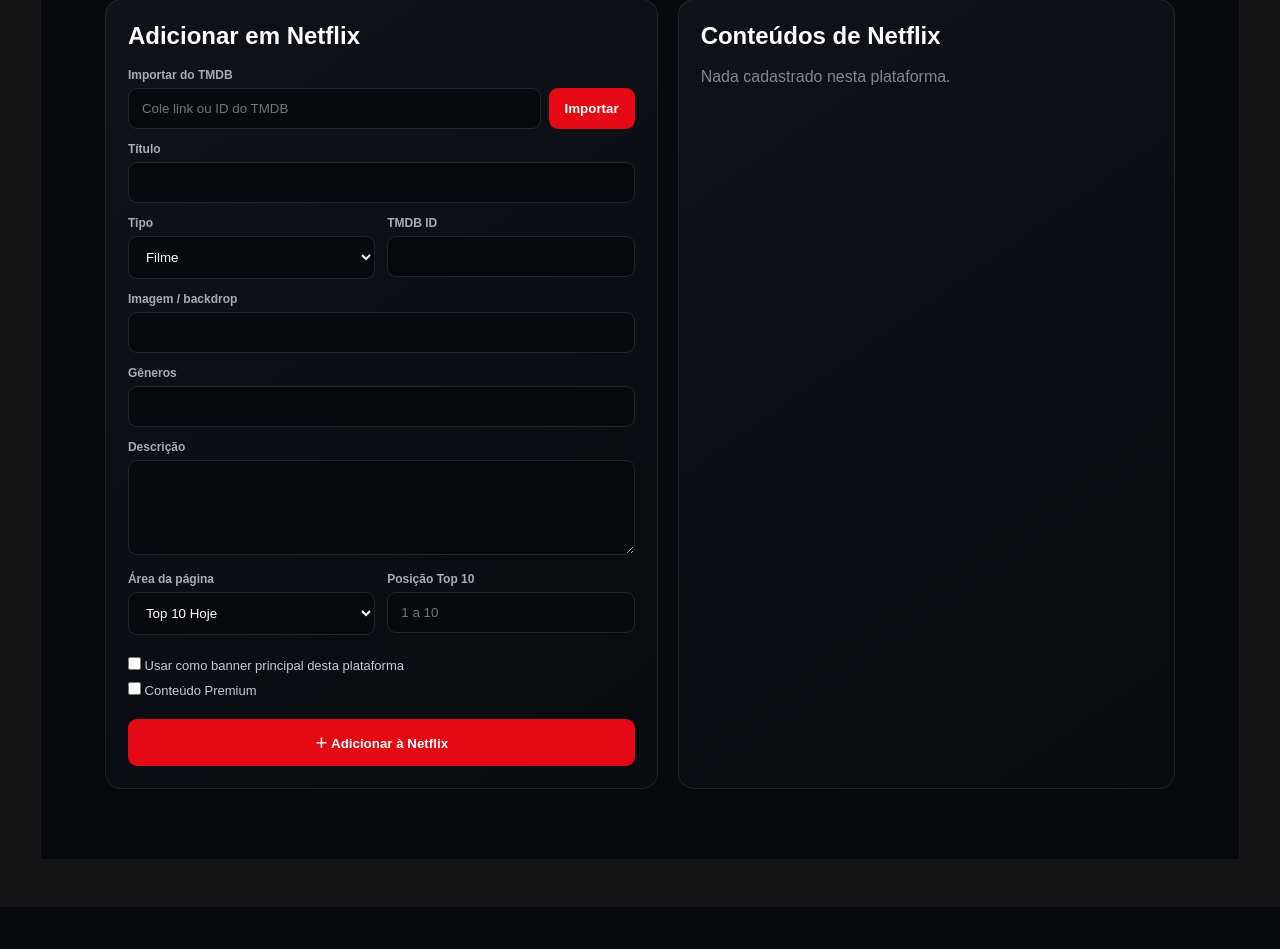
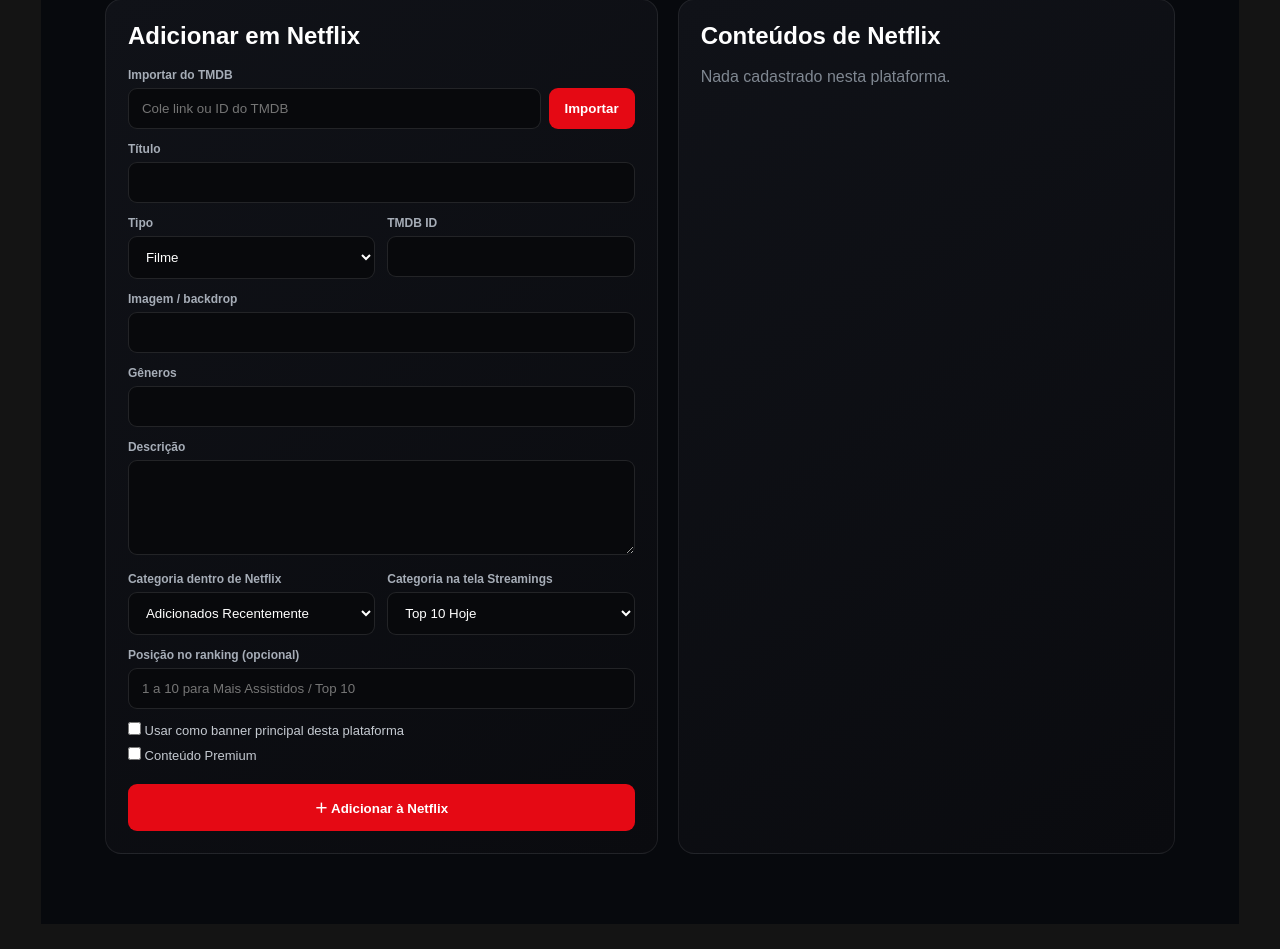
Before and after one commit to neguebaop/linkflix, a Flask app: page /admin/streamings in a window 1280 px wide. Shown: the part 367-1316 px from the top of the page. Before the commit the page ends 1274 px from the top, so only its background shows below. Run offline with Flask 3, Linux system fonts and the light colour scheme; a user stored in the database is signed in; data comes from the database, SQL or seed files in the repository; data that the repository does not hold is empty.

Commit message:
Add files via upload

```diff
--- a/app.py
+++ b/app.py
@@ -323,6 +323,7 @@ def _ensure_content_streaming_columns():
     columns = {
         "streaming_provider": "VARCHAR(40)",
         "streaming_section": "VARCHAR(80)",
+        "streaming_hub_section": "VARCHAR(80)",
         "streaming_rank": "INTEGER",
         "streaming_featured": "BOOLEAN DEFAULT FALSE",
     }
@@ -444,6 +445,7 @@ class Content(db.Model):
     # V28: organização exclusiva da área Streamings
     streaming_provider = db.Column(db.String(40), nullable=True, index=True)
     streaming_section = db.Column(db.String(80), nullable=True)
+    streaming_hub_section = db.Column(db.String(80), nullable=True)
     streaming_rank = db.Column(db.Integer, nullable=True)
     streaming_featured = db.Column(db.Boolean, default=False)
 
@@ -1371,7 +1373,14 @@ STREAMING_PROVIDERS = {
     "harrypotter": {"name": "Harry Potter", "mark": "HARRY POTTER", "theme": "#d8c59a", "logo": "/static/images/streaming_logos/harrypotter.png"},
 }
 
-STREAMING_SECTIONS = ["Top 10 Hoje", "Lançamentos", "Novidades", "10 Mais Assistidos"]
+STREAMING_HUB_SECTIONS = ["Top 10 Hoje", "Lançamentos", "Novidades", "10 Mais Assistidos"]
+STREAMING_PROVIDER_SECTIONS = [
+    "Adicionados Recentemente",
+    "Mais Assistidos Hoje",
+    "Lançamentos",
+    "Filmes Populares",
+    "Explore o Catálogo",
+]
 
 
 def _streaming_items(provider=None):
@@ -1381,9 +1390,8 @@ def _streaming_items(provider=None):
     return q.order_by(Content.id.desc()).all()
 
 
-def _streaming_groups(items):
-    # No hub Streamings ficam estas quatro prateleiras da referência.
-    # Mantemos Top 10 Hoje separado de 10 Mais Assistidos.
+def _streaming_hub_groups(items):
+    """Prateleiras exclusivas da tela principal Streamings."""
     aliases = {
         "Mais Assistidos Hoje": "10 Mais Assistidos",
         "10 Mais Assistidos Hoje": "10 Mais Assistidos",
@@ -1391,22 +1399,47 @@ def _streaming_groups(items):
         "Adicionado Recentemente": "Novidades",
         "Recentes": "Novidades",
     }
-    groups = {name: [] for name in STREAMING_SECTIONS}
+    groups = {name: [] for name in STREAMING_HUB_SECTIONS}
     for item in items:
-        raw = (item.streaming_section or "Novidades").strip() or "Novidades"
+        raw = (getattr(item, "streaming_hub_section", None) or item.streaming_section or "Novidades").strip() or "Novidades"
         section = aliases.get(raw, raw)
         if section not in groups:
-            # Qualquer categoria antiga/personalizada continua aparecendo,
-            # mas entra em Novidades para manter o hub limpo.
             section = "Novidades"
         groups[section].append(item)
-
     for name in groups:
         if name in ("Top 10 Hoje", "10 Mais Assistidos"):
             groups[name].sort(key=lambda x: (x.streaming_rank or 999, -x.id))
         else:
             groups[name].sort(key=lambda x: x.id, reverse=True)
-    return [(name, groups[name]) for name in STREAMING_SECTIONS if groups[name]]
+    return [(name, groups[name]) for name in STREAMING_HUB_SECTIONS if groups[name]]
+
+
+def _streaming_provider_groups(items):
+    """Prateleiras usadas dentro de Netflix/Disney+/Max/etc."""
+    aliases = {
+        "Novidades": "Adicionados Recentemente",
+        "Recentes": "Adicionados Recentemente",
+        "Adicionado Recentemente": "Adicionados Recentemente",
+        "10 Mais Assistidos": "Mais Assistidos Hoje",
+        "10 Mais Assistidos Hoje": "Mais Assistidos Hoje",
+        "Top 10 Hoje": "Mais Assistidos Hoje",
+        "Populares": "Filmes Populares",
+        "Catálogo": "Explore o Catálogo",
+        "Catalogo": "Explore o Catálogo",
+    }
+    groups = {name: [] for name in STREAMING_PROVIDER_SECTIONS}
+    for item in items:
+        raw = (item.streaming_section or "Adicionados Recentemente").strip() or "Adicionados Recentemente"
+        section = aliases.get(raw, raw)
+        if section not in groups:
+            section = "Explore o Catálogo"
+        groups[section].append(item)
+    for name in groups:
+        if name == "Mais Assistidos Hoje":
+            groups[name].sort(key=lambda x: (x.streaming_rank or 999, -x.id))
+        else:
+            groups[name].sort(key=lambda x: x.id, reverse=True)
+    return [(name, groups[name]) for name in STREAMING_PROVIDER_SECTIONS if groups[name]]
 
 
 @app.route("/streamings")
@@ -1418,7 +1451,7 @@ def streamings_page():
     return render_template(
         "streamings.html",
         providers=STREAMING_PROVIDERS,
-        sections=_streaming_groups(items),
+        sections=_streaming_hub_groups(items),
         featured=featured,
         active_profile=get_active_profile(),
     )
@@ -1438,7 +1471,7 @@ def streaming_provider_page(provider):
         provider_key=provider,
         provider=cfg,
         providers=STREAMING_PROVIDERS,
-        sections=_streaming_groups(items),
+        sections=_streaming_provider_groups(items),
         featured=featured,
     )
 
@@ -1453,6 +1486,7 @@ def admin_streamings():
             item = Content.query.get_or_404(request.form.get("content_id", type=int))
             item.streaming_provider = None
             item.streaming_section = None
+            item.streaming_hub_section = None
             item.streaming_rank = None
             item.streaming_featured = False
             db.session.commit()
@@ -1461,7 +1495,8 @@ def admin_streamings():
 
         title = (request.form.get("title") or "").strip()
         provider = (request.form.get("provider") or "").strip().lower()
-        section = (request.form.get("streaming_section") or "Novidades").strip()
+        section = (request.form.get("streaming_section") or "Adicionados Recentemente").strip()
+        hub_section = (request.form.get("streaming_hub_section") or "Novidades").strip()
         if provider not in STREAMING_PROVIDERS:
             flash("Streaming inválido.")
             return redirect(url_for("admin_streamings"))
@@ -1507,6 +1542,7 @@ def admin_streamings():
             Content.query.filter_by(streaming_provider=provider, streaming_featured=True).update({"streaming_featured": False})
         item.streaming_provider = provider
         item.streaming_section = section
+        item.streaming_hub_section = hub_section
         item.streaming_rank = request.form.get("streaming_rank", type=int)
         item.streaming_featured = ("featured" in request.form)
         item.is_premium = ("premium" in request.form)
@@ -1521,7 +1557,8 @@ def admin_streamings():
     return render_template(
         "admin_streamings.html",
         providers=STREAMING_PROVIDERS,
-        sections=STREAMING_SECTIONS,
+        sections=STREAMING_PROVIDER_SECTIONS,
+        hub_sections=STREAMING_HUB_SECTIONS,
         selected=selected,
         contents=contents,
     )
--- a/templates/admin_streamings.html
+++ b/templates/admin_streamings.html
@@ -17,7 +17,8 @@
         <div class="sa-field"><label>Imagem / backdrop</label><input name="image" id="simage" required></div>
         <div class="sa-field"><label>Gêneros</label><input name="category" id="scat"></div>
         <div class="sa-field"><label>Descrição</label><textarea name="description" id="sdesc"></textarea></div>
-        <div class="sa-two"><div class="sa-field"><label>Área da página</label><select name="streaming_section">{% for x in sections %}<option>{{x}}</option>{% endfor %}<option>Destaques para você</option><option>Originais</option><option>Para assistir em família</option></select></div><div class="sa-field"><label>Posição Top 10</label><input name="streaming_rank" type="number" min="1" max="10" placeholder="1 a 10"></div></div>
+        <div class="sa-two"><div class="sa-field"><label>Categoria dentro de {{ providers[selected].name }}</label><select name="streaming_section">{% for x in sections %}<option>{{x}}</option>{% endfor %}</select></div><div class="sa-field"><label>Categoria na tela Streamings</label><select name="streaming_hub_section">{% for x in hub_sections %}<option>{{x}}</option>{% endfor %}</select></div></div>
+        <div class="sa-field"><label>Posição no ranking (opcional)</label><input name="streaming_rank" type="number" min="1" max="10" placeholder="1 a 10 para Mais Assistidos / Top 10"></div>
         <label class="sa-check"><input type="checkbox" name="featured"> Usar como banner principal desta plataforma</label>
         <label class="sa-check"><input type="checkbox" name="premium"> Conteúdo Premium</label>
         <button class="sa-save" type="submit">＋ Adicionar à {{ providers[selected].name }}</button>
@@ -25,7 +26,7 @@
     </section>
 
     <section class="sa-panel"><h2>Conteúdos de {{ providers[selected].name }}</h2><div class="sa-list">
-      {% for c in contents %}<article><img src="{{c.image}}"><div><b>{{c.title}}</b><small>{{c.streaming_section}}{% if c.streaming_rank %} · #{{c.streaming_rank}}{% endif %}{% if c.streaming_featured %} · BANNER{% endif %}</small></div><a href="{{url_for('watch',id=c.id)}}">Ver</a><form method="post"><input type="hidden" name="action" value="remove"><input type="hidden" name="content_id" value="{{c.id}}"><button>Remover</button></form></article>{% else %}<p class="sa-muted">Nada cadastrado nesta plataforma.</p>{% endfor %}
+      {% for c in contents %}<article><img src="{{c.image}}"><div><b>{{c.title}}</b><small>{{c.streaming_section}} · Streamings: {{c.streaming_hub_section or 'Novidades'}}{% if c.streaming_rank %} · #{{c.streaming_rank}}{% endif %}{% if c.streaming_featured %} · BANNER{% endif %}</small></div><a href="{{url_for('watch',id=c.id)}}">Ver</a><form method="post"><input type="hidden" name="action" value="remove"><input type="hidden" name="content_id" value="{{c.id}}"><button>Remover</button></form></article>{% else %}<p class="sa-muted">Nada cadastrado nesta plataforma.</p>{% endfor %}
     </div></section>
   </div>
 </div>
```
Also changed, not shown: STREAMINGS_V33.md (added, +21 -0 lines), static/css/style.css (+38 -0 lines).
